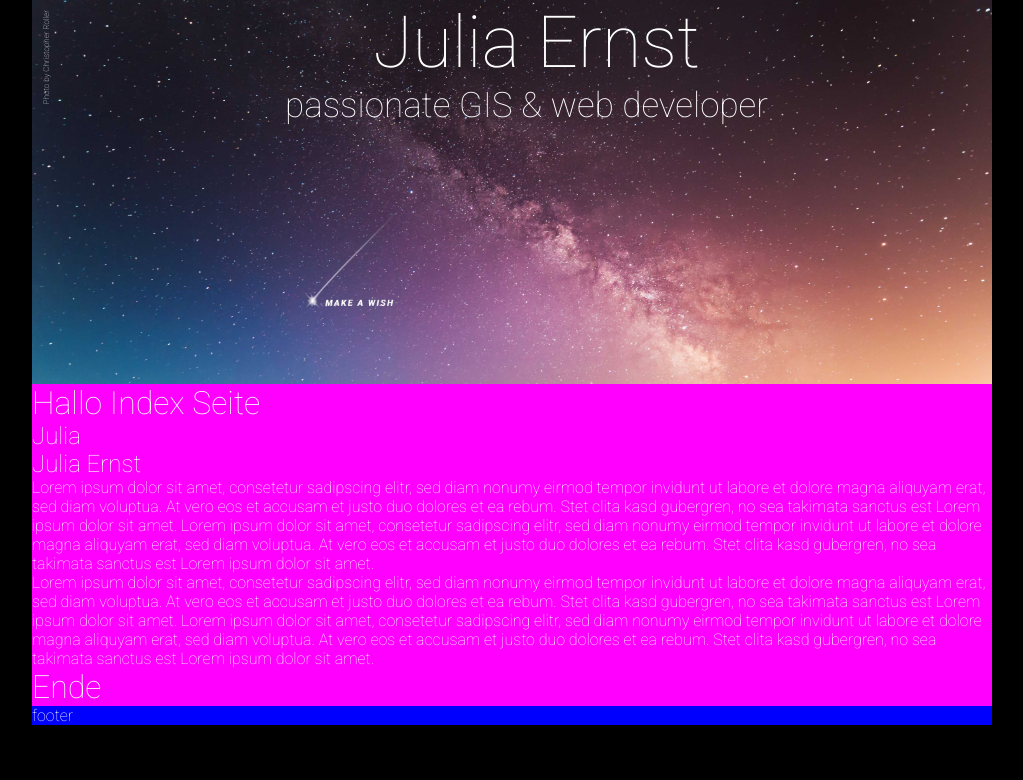
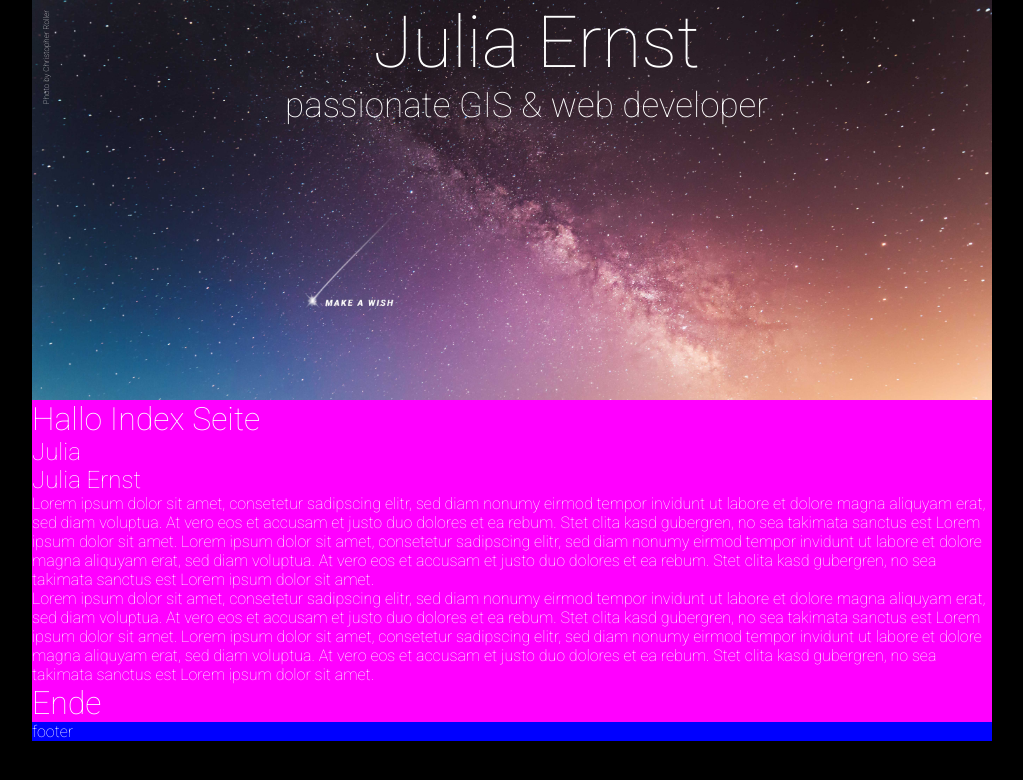
Before and after one commit to missserious/juliaernst, a Jekyll site: the page built from index.html, in a window 1280 px wide. Shown: the top 780 px of the page, without its empty margins (128-1151 px from the left). Built offline with Jekyll 4.4.1, drawn with Linux system fonts in a browser that asks for light colours.

Commit message:
update scss

```diff
--- a/css/styles.scss
+++ b/css/styles.scss
@@ -54,7 +54,7 @@ header h6 {
 Header -- Anfang
 */
 header {
-  height: 384px;
+  height: 400px;
   background-image: url(../img/makeAwish.png), url(../img/header.jpg);
   background-position: center 290px, center top;
   background-size:960px, 960px;
```
